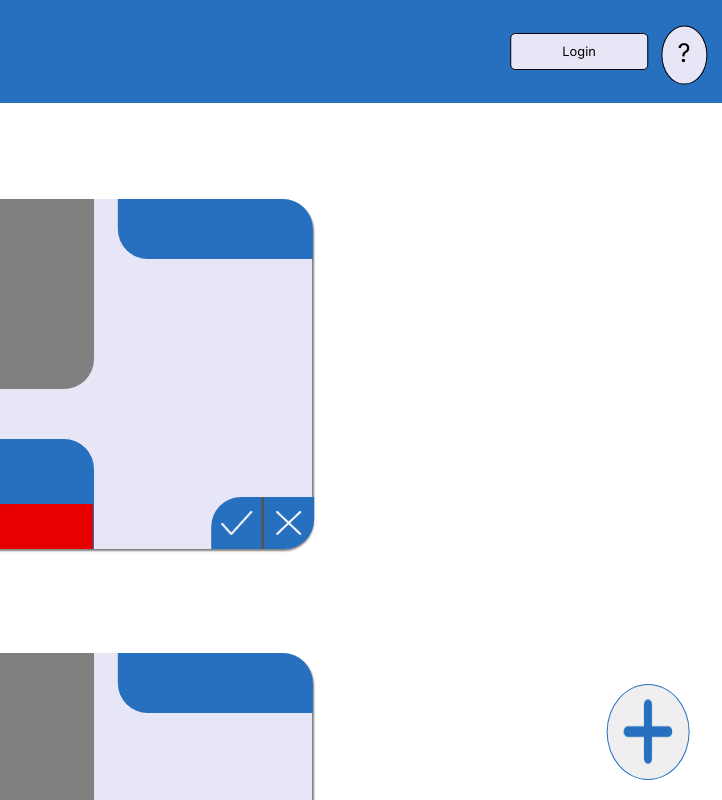
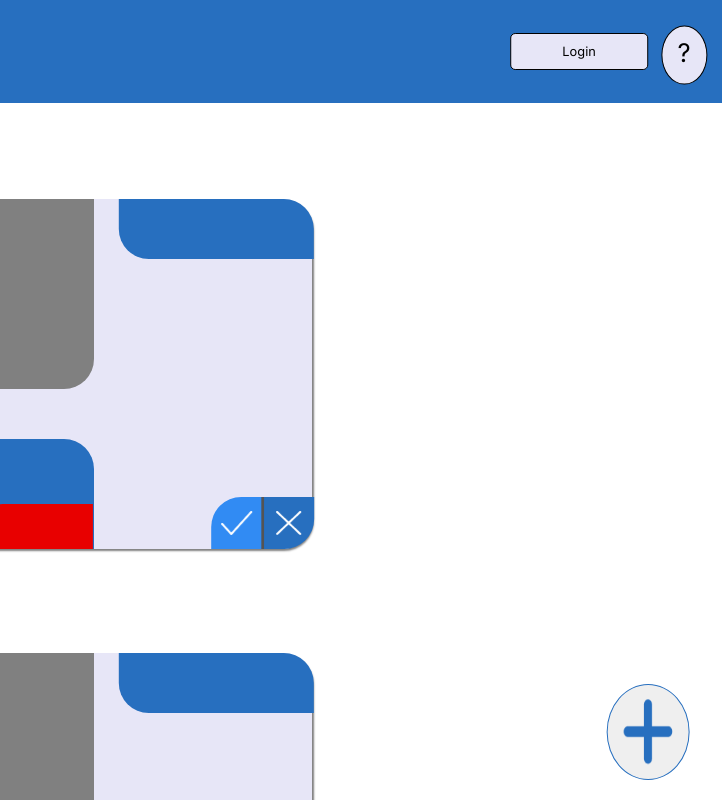
Before and after one commit to nishandudakia/florish, a website: page client/admin.html in a window 1280 px wide. In both pictures the pointer is over the button 795 px from the left and 522 px from the top of the page. Shown: the top 800 px of the page, 558-1280 px from the left. Drawn offline with Linux system fonts and the light colour scheme.

Commit message:
Minor adjustments

```diff
--- a/client/styles/admin.css
+++ b/client/styles/admin.css
@@ -66,7 +66,7 @@
 
 .datecontainer {
     position: relative;
-    transform: translate(150%, -190px);
+    transform: translate(150.5%, -190px);
     height: 60px;
     width: 40%;
     background-color: #276FBF;
@@ -97,6 +97,10 @@
     background-color: #276FBF;
 }
 
+.acceptbutton:hover {
+    background-color: #318bf3;
+}
+
 .tick {
     transform: translate(0px, 2px);
 }
@@ -112,6 +116,10 @@
     width: 11%;
     height: 15%;
     background-color: #276FBF;
+}
+
+.denybutton:hover {
+    background-color: #318bf3;
 }
 
 .cross {
```
